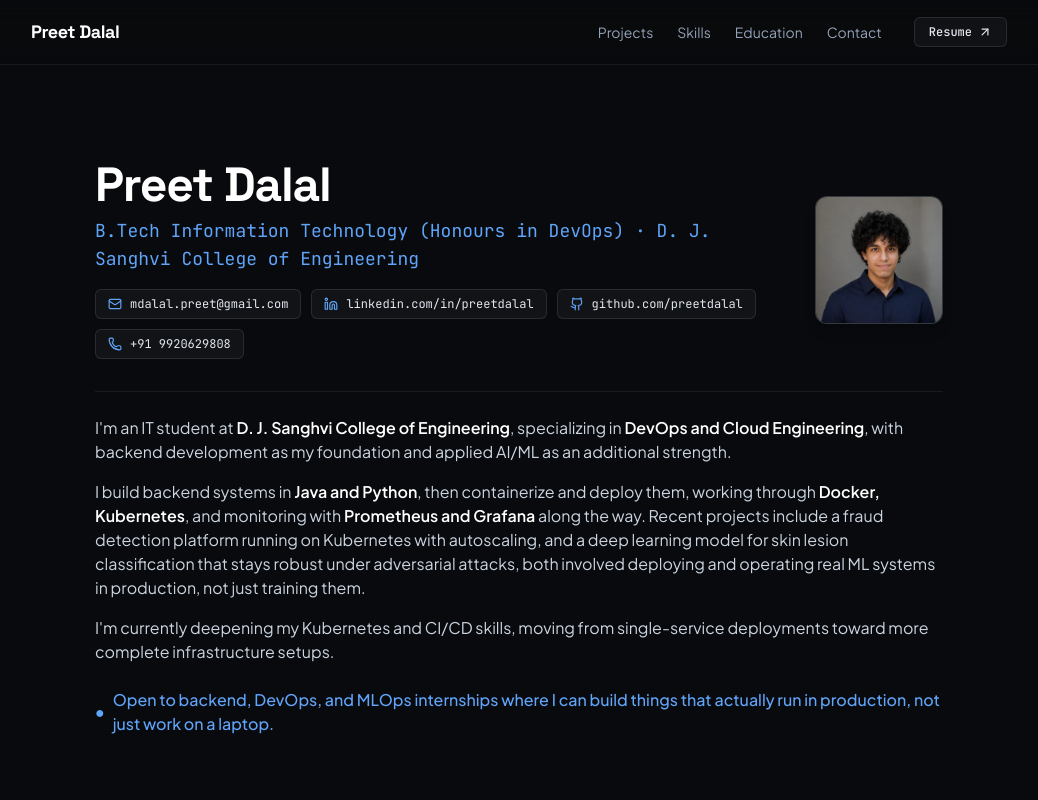
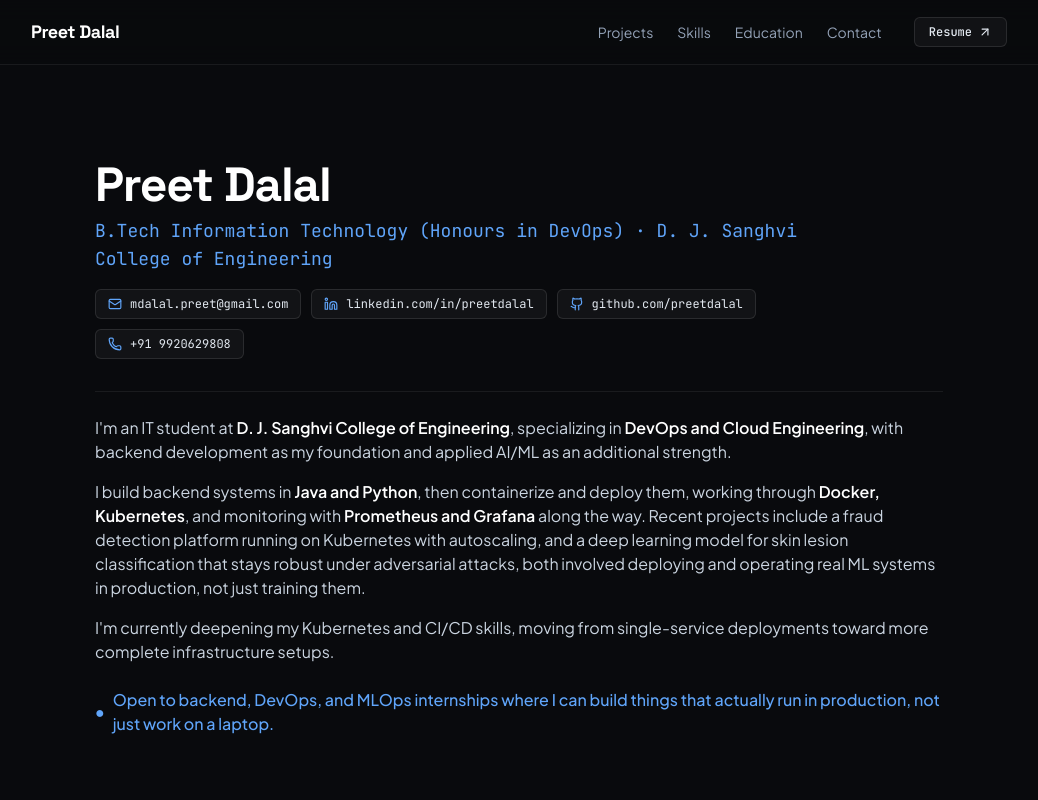
Before and after one commit to preetdalal/portfolio, a Next.js app: page / in a window 1280 px wide. Shown: the top 800 px of the page, without its empty margins (121-1159 px from the left). Built offline with nearby package versions, Linux system fonts and the light colour scheme.

Commit message:
Update Hero layout

```diff
--- a/src/components/Hero.tsx
+++ b/src/components/Hero.tsx
@@ -1,16 +1,15 @@
 'use client';
 
 import React from 'react';
-import Image from 'next/image';
-import { Mail, Linkedin, Github, Phone, ArrowDown } from 'lucide-react';
+import { Mail, Linkedin, Github, Phone } from 'lucide-react';
 
 export default function Hero() {
   return (
     <section className="py-16 sm:py-24 border-b border-white/[0.07]" id="home">
       <div className="max-w-4xl mx-auto px-6">
-        <div className="flex flex-col-reverse sm:flex-row items-start sm:items-center justify-between gap-8 mb-8">
+        <div className="flex flex-col items-start gap-6 mb-8">
 
-          <div className="max-w-2xl">
+          <div className="max-w-3xl">
             <h1 className="font-heading text-4xl sm:text-5xl font-bold text-white tracking-tight mb-2">
               Preet Dalal
             </h1>
@@ -59,19 +58,6 @@ export default function Hero() {
             </div>
           </div>
 
-          {/* Profile Photo */}
-          <div className="shrink-0">
-            <div className="w-24 h-24 sm:w-32 sm:h-32 rounded-xl overflow-hidden border border-white/15 bg-bg-card shadow-lg relative">
-              <Image
-                src="/selfpic.jpeg"
-                alt="Preet Dalal"
-                fill
-                className="object-cover"
-                priority
-              />
-            </div>
-          </div>
-
         </div>
 
         {/* Bio Paragraphs */}
```
Also changed, not shown: public/selfpic.jpeg (deleted).
